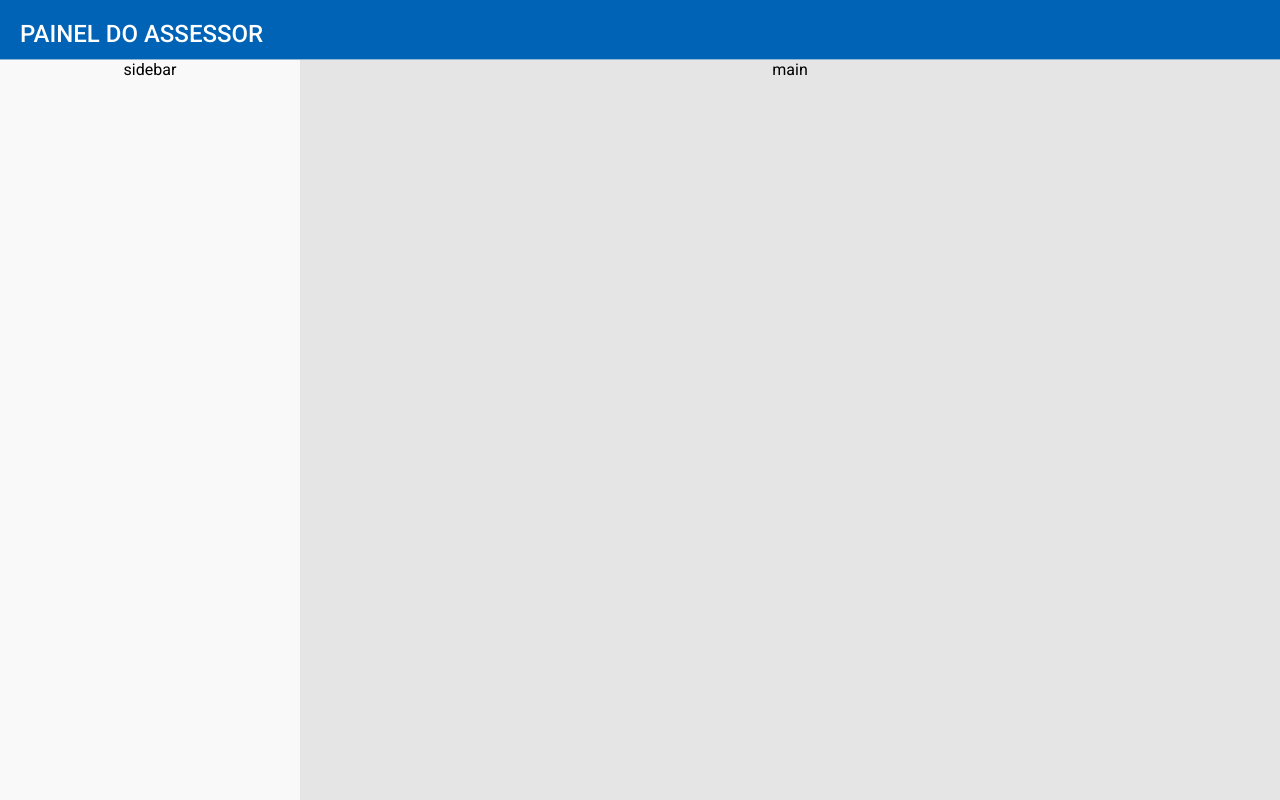
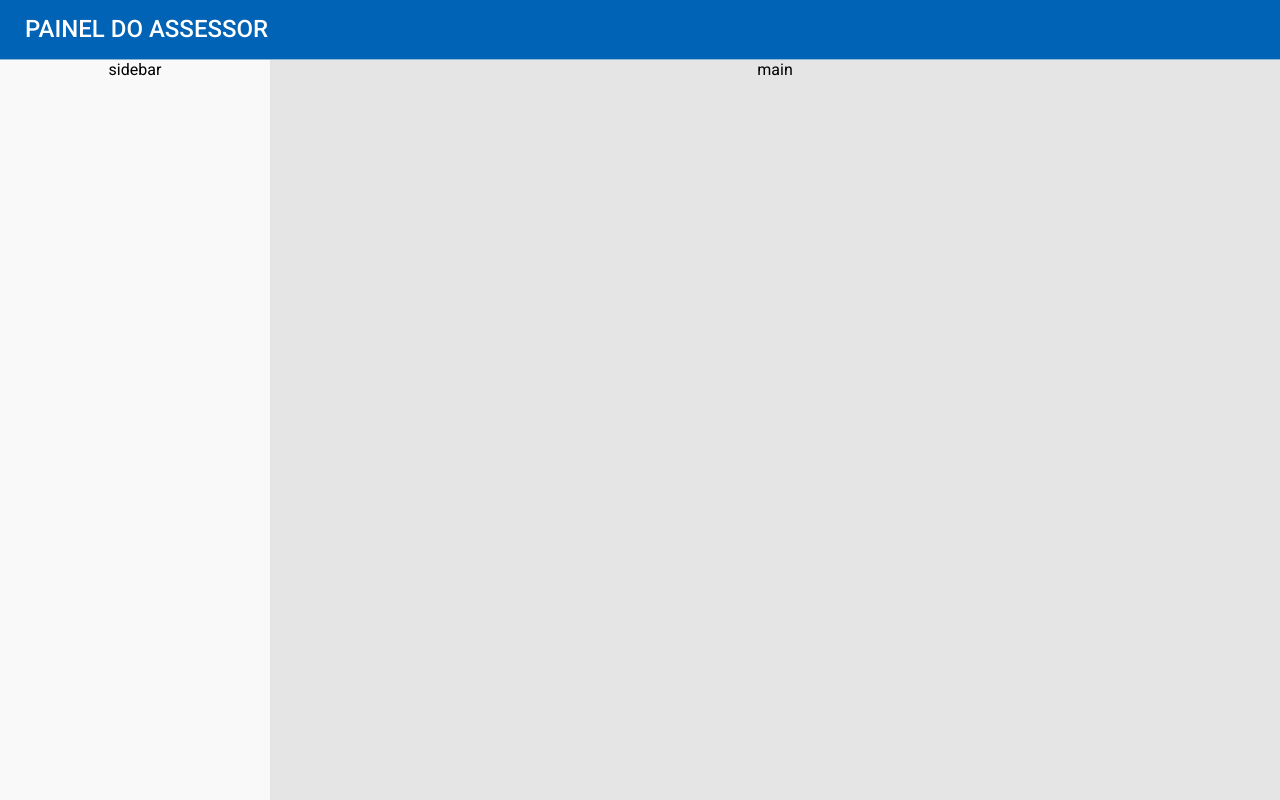
Before and after one commit to ericp3reira/softplan-mock-test, a React (Create React App) app: page / in a window 1280 px wide. Built offline with nearby package versions, Linux system fonts and the light colour scheme.

Commit message:
Fix some CSS

```diff
--- a/src/App.css
+++ b/src/App.css
@@ -22,7 +22,7 @@
 .App-sidebar {
   background-color: #f9f9f9;
   height: 100%;
-  min-width: 300px;
+  min-width: 270px;
 }
 
 .App-main {
--- a/src/components/Header.css
+++ b/src/components/Header.css
@@ -1,5 +1,5 @@
 .Header-container {
-  padding: 20px 20px 0 20px;
+  padding: 15px 25px;
 }
 
 .Header-title {
```
